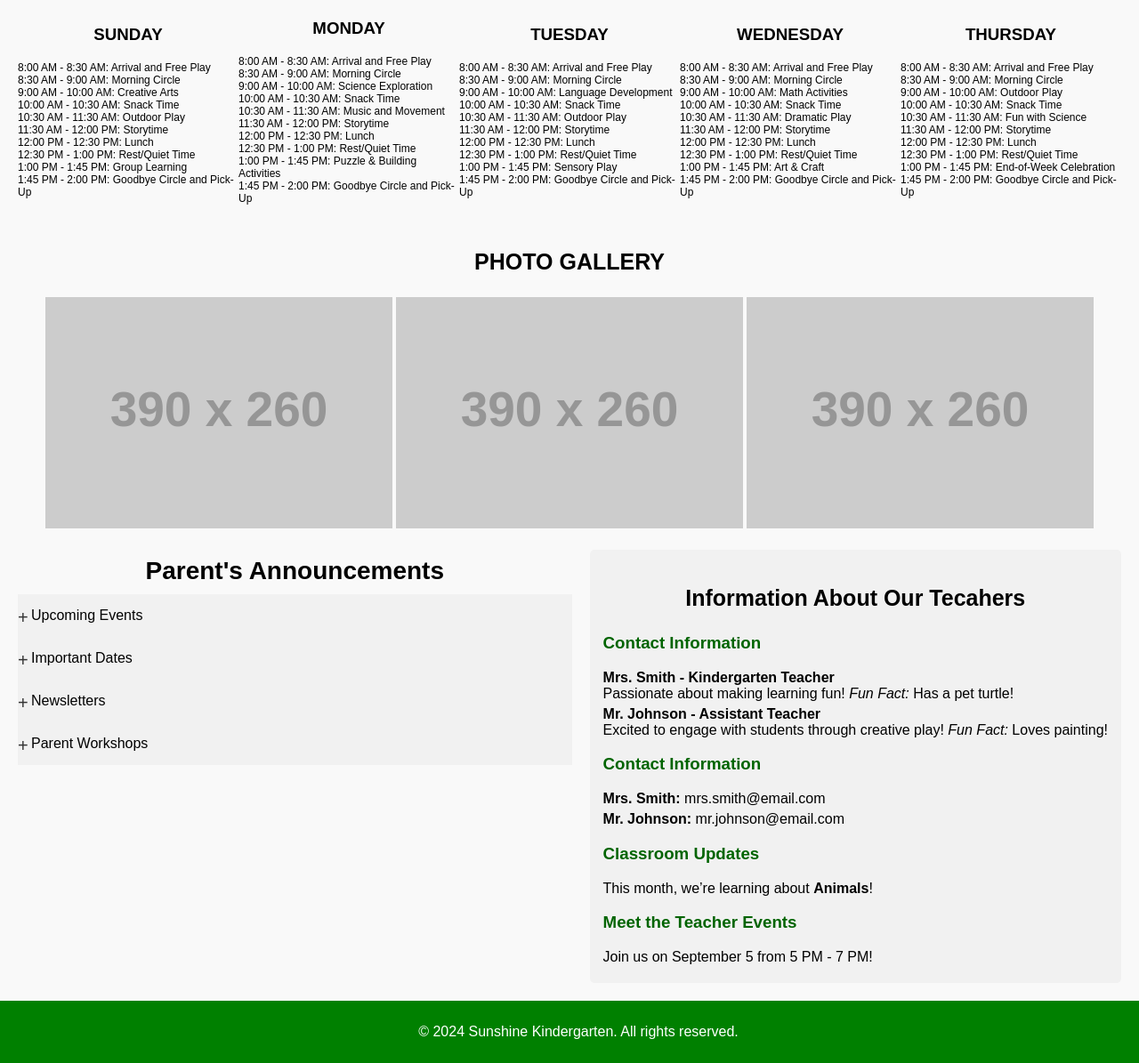
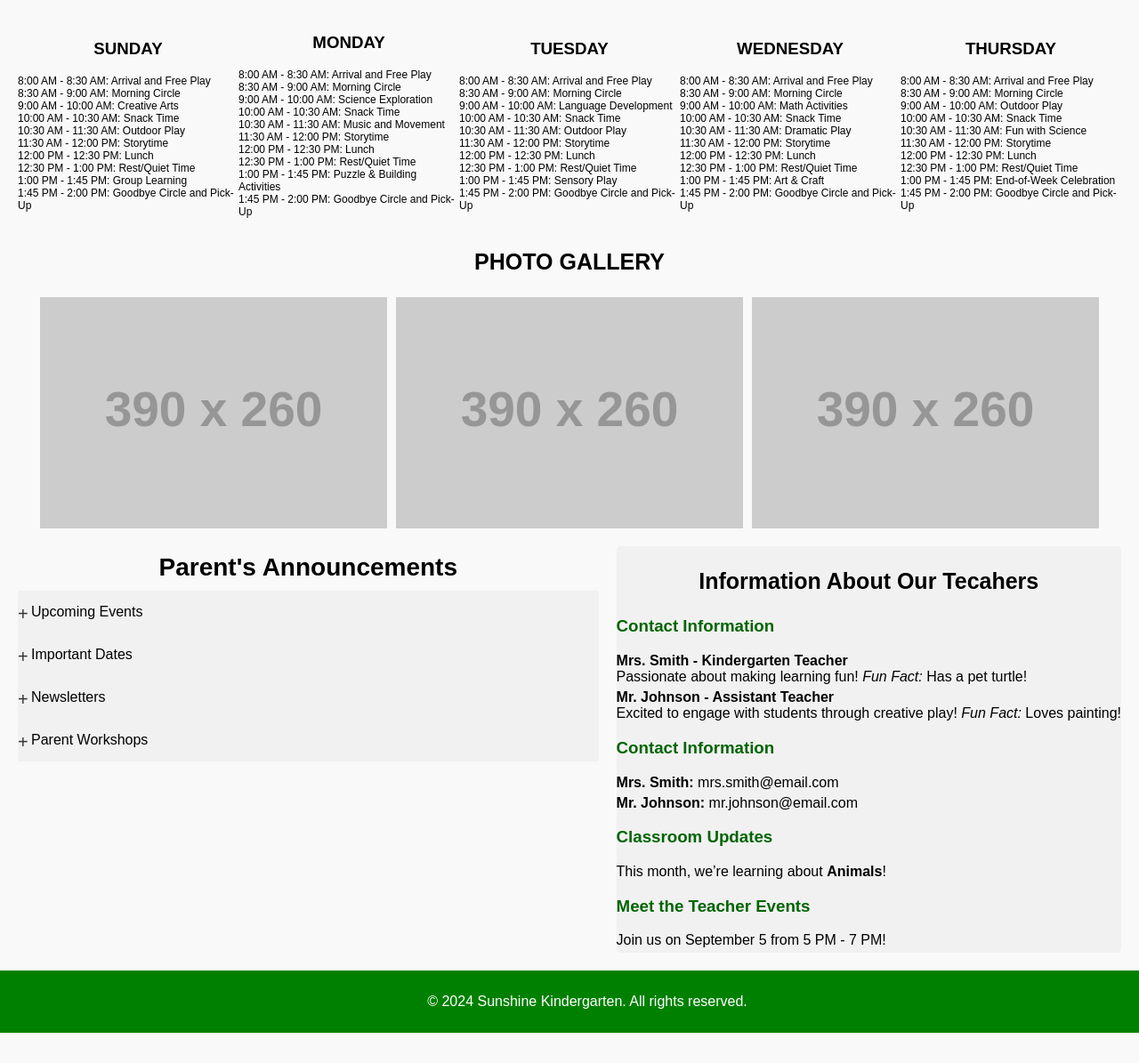
Before and after one commit to zasaeedd/assign1, a plain HTML site: page index.html in a window 1280 px wide. Shown: the part 454-1649 px from the top of the page at 89% size. After the commit the page ends 1615 px from the top, so only its background shows below. Drawn offline with Linux system fonts and the light colour scheme; placeholder pictures from the web are drawn by us.

Commit message:
fixed responsiveness

```diff
--- a/styles.css
+++ b/styles.css
@@ -6,7 +6,9 @@ body {
     flex-direction: column;
     margin: 0px;
     background: rgba(247, 247, 247, 0.644);
+    overflow-x: hidden;
 }
+
 
 main {
     flex: 1;
@@ -23,6 +25,9 @@ main {
     align-items: center;
     background-color: green;
     color: white;
+    width: 100%;
+
+
 }
 
 .title {
@@ -132,6 +137,7 @@ main {
 /* Navigation styling */
 nav {
     display: flex;
+    padding: 50px;
 }
 
 nav a {
@@ -147,21 +153,22 @@ nav a:hover {
 
 .photoSection img {
     transition: transform 0.3s; /* Smooth zoom effect */
+    margin-left: 5px;
+    margin-right: 5px;
 }
 
 .photoSection img:hover {
     transform: scale(1.05); /* Slightly enlarge the image on hover */
 }
 
-.photoGallery{
-    margin-top: 15px;
+
+.photoSection{
     display: flex;             /* Use flexbox for alignment */
     flex-wrap: wrap;          /* Allow images to wrap to the next line */
     justify-content: center;   /* Center images horizontally */
     align-items: center;      /* Center images vertically (if needed) */
     max-width: 100%;          /* Prevent the gallery from exceeding the viewport width */
-    margin-left: 10px;
-    margin-right: 10px;
+
 }
 
 #photosTitle{
@@ -223,7 +230,6 @@ details[open] summary::before {
 
 .info-section {
     margin-top: 20px;
-    padding: 15px;
     background-color: #f1f1f1; /* Light background for better readability */
     border-radius: 5px; /* Rounded corners */
 }
@@ -242,7 +248,7 @@ details[open] summary::before {
 /* Footer styling */
 footer {
     text-align: center;
-    padding: 10px;
+    padding: 10px 20px;
     background-color: green;
     color: white;
     position: relative;
```
